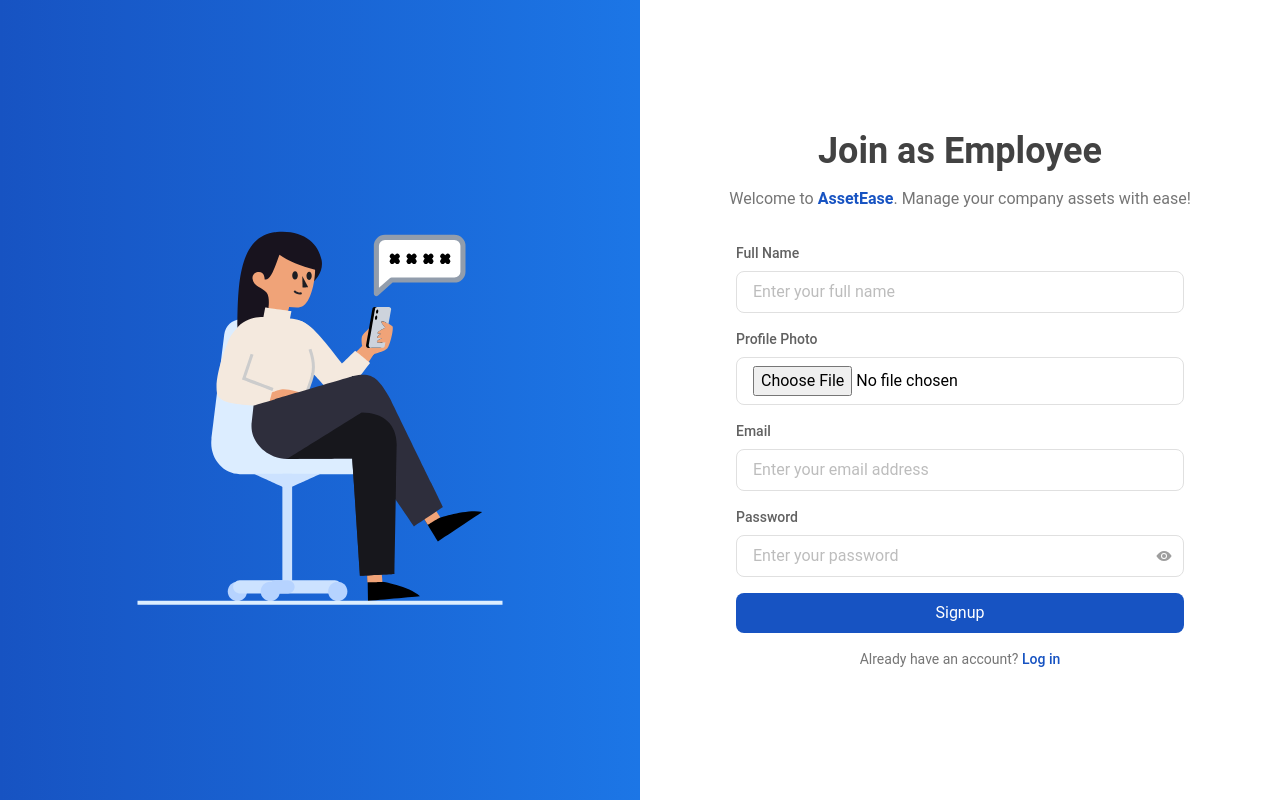
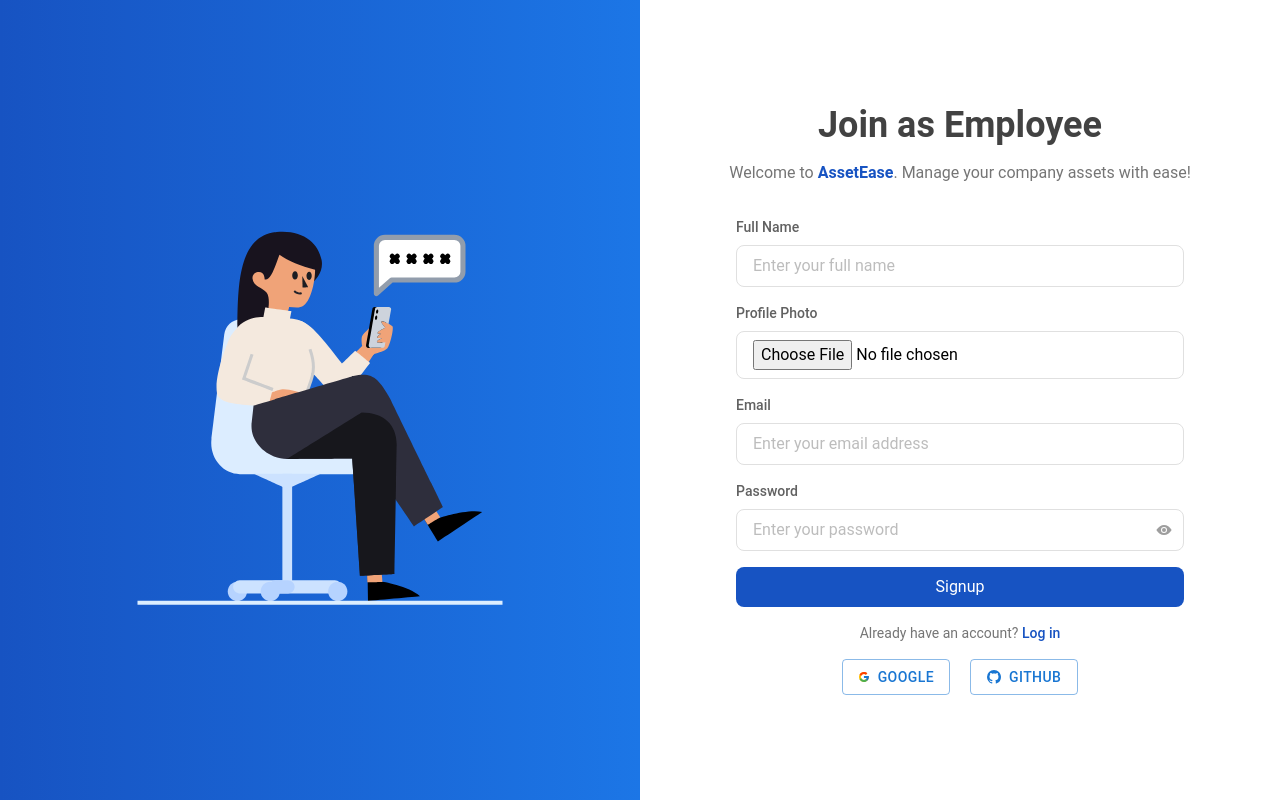
Before and after one commit to TamimAhmedCD/asset-ease, a React (Vite) app: page /employee-register in a window 1280 px wide. Built offline with nearby package versions, Linux system fonts and the light colour scheme; no server answers.

Commit message:
social login auth done

```diff
--- a/src/Pages/Login/Login.jsx
+++ b/src/Pages/Login/Login.jsx
@@ -1,4 +1,4 @@
-import {useState } from "react";
+import { useState } from "react";
 import Lottie from "lottie-react";
 import { Link, useNavigate } from "react-router-dom";
 import animation from "./Register.json";
@@ -40,14 +40,12 @@ const Login = () => {
         icon: "success",
         timer: 1500,
       });
+      // navigate the user
+      navigate("/dashboard/dashboard");
     });
 
     // after success fully submit form then reset the form
     reset();
-
-    // navigate the user
-      navigate("/dashboard/dashboard");
-
   };
 
   return (
--- /dev/null
+++ b/src/Pages/Login/SocialLogin.jsx
@@ -0,0 +1,53 @@
+import { Button } from "@mui/material";
+import useAuth from "../../Hooks/useAuth";
+import { FcGoogle } from "react-icons/fc";
+import { VscGithubInverted } from "react-icons/vsc";
+import useAxiosPublic from "../../Hooks/useAxiosPublic";
+import { useNavigate } from "react-router-dom";
+
+const SocialLogin = () => {
+    const navigate = useNavigate()
+  const { signInWithGoogle } = useAuth();
+  const axiosPublic = useAxiosPublic()
+
+  const handleGoogleLoginN = () => {
+    signInWithGoogle().then((result) => {
+      const user = result.user;
+      navigate("/dashboard/dashboard");
+      const userInfo = {
+        name: user.displayName,
+        email: user.email,
+        profile: user.photoURL,
+        role: 'employee',
+        employee_status: false
+      }
+      axiosPublic.post('/employee-account', userInfo).then(res => {
+        res.data
+      })
+    });
+  };
+
+  return (
+    <div>
+      <div className="flex gap-5">
+        <Button
+          onClick={handleGoogleLoginN}
+          variant="outlined"
+          fullWidth
+          className="focus:ring-0  font-normal border-gray-600 flex items-center justify-center gap-2 normal-case text-base"
+        >
+          <FcGoogle /> Google
+        </Button>
+        <Button
+          variant="outlined"
+          fullWidth
+          className="focus:ring-0  font-normal border-gray-600 flex items-center justify-center gap-2 normal-case text-base"
+        >
+          <VscGithubInverted /> Github
+        </Button>
+      </div>
+    </div>
+  );
+};
+
+export default SocialLogin;
--- a/src/Pages/Register/JoinEmployee/JoinEmployee.jsx
+++ b/src/Pages/Register/JoinEmployee/JoinEmployee.jsx
@@ -7,6 +7,7 @@ import { useForm } from "react-hook-form";
 import useAxiosPublic from "../../../Hooks/useAxiosPublic";
 import useAuth from "./../../../Hooks/useAuth";
 import Swal from "sweetalert2";
+import SocialLogin from "../../Login/SocialLogin";
 
 const JoinEmployee = () => {
   // Host image
@@ -216,7 +217,7 @@ const JoinEmployee = () => {
           </button>
         </form>
 
-        <p className="text-sm text-gray-600 mt-4">
+        <p className="text-sm text-gray-600 my-4">
           Already have an account?{" "}
           <Link
             to="/login"
@@ -225,6 +226,7 @@ const JoinEmployee = () => {
             Log in
           </Link>
         </p>
+      <SocialLogin></SocialLogin>
       </div>
     </div>
   );
--- a/src/Pages/Register/JoinHR/JoinHR.jsx
+++ b/src/Pages/Register/JoinHR/JoinHR.jsx
@@ -60,7 +60,7 @@ const JoinHR = () => {
       dob: data.dob,
       password: data.password,
       paymentStatus: paymentStatus,
-      role: 'HR'
+      role: "HR",
     };
 
     // post user info
@@ -91,13 +91,12 @@ const JoinHR = () => {
         });
 
         // navigate the user
-        navigate("/");
-      }
-      else {
+        navigate("/dashboard/dashboard");
+      } else {
         Swal.fire({
           title: "Already Exist",
           text: "Email Already Exist",
-          icon: "error"
+          icon: "error",
         });
       }
     });
```
